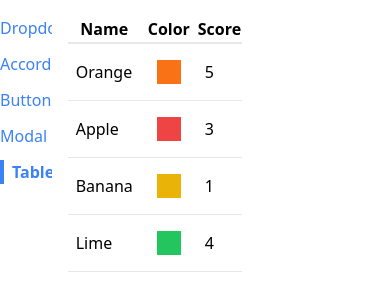
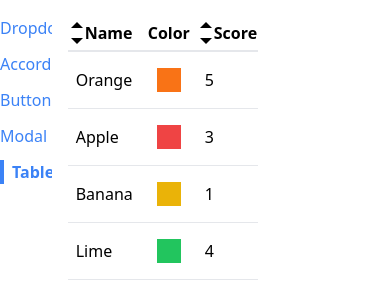
Before and after one commit to SimLukos/react-components, a React (Create React App) app: page /table in a window 390 px wide. Shown: the top 302 px of the page. Built offline with nearby package versions, Linux system fonts and the light colour scheme.

Commit message:
added sortableTable

```diff
--- /dev/null
+++ b/src/components/SortableTable.js
@@ -0,0 +1,104 @@
+import { useState } from 'react';
+import Table from './Table';
+import { GoTriangleDown, GoTriangleUp } from 'react-icons/go';
+
+export default function SortableTable(props) {
+  const [sortOrder, setSortOrder] = useState(null);
+  const [sortBy, setSortBy] = useState(null);
+
+  const { config, data } = props;
+
+  const handleClick = (label) => {
+    if (sortBy && label !== sortBy) {
+      setSortOrder('asc');
+      setSortBy(label);
+      return;
+    }
+
+    if (sortOrder === null) {
+      setSortOrder('asc');
+      setSortBy(label);
+    } else if (sortOrder === 'asc') {
+      setSortOrder('desc');
+      setSortBy(label);
+    } else if (sortOrder === 'desc') {
+      setSortOrder(null);
+      setSortBy(null);
+    }
+  };
+
+  const updatedConfig = config.map((column) => {
+    if (!column.sortValue) {
+      return column;
+    }
+
+    return {
+      ...column,
+      header: () => (
+        <th
+          className='cursor-pointer hover:bg-gray-100'
+          onClick={() => handleClick(column.label)}
+        >
+          <div className='flex items-center'>
+            {getIcons(column.label, sortBy, sortOrder)}
+            {column.label}
+          </div>
+        </th>
+      ),
+    };
+  });
+
+  // Only sort data if sortOrder && sortBy are not null
+  // Make a copy of data prop!!! Do not modify a prop
+  // Find the correct sortValue function and use it for sort
+
+  let sortedData = data;
+  if (sortOrder && sortBy) {
+    const { sortValue } = config.find((column) => column.label === sortBy);
+    sortedData = [...data].sort((a, b) => {
+      const valueA = sortValue(a);
+      const valueB = sortValue(b);
+
+      const reverseorder = sortOrder === 'asc' ? 1 : -1;
+
+      if (typeof valueA === 'string') {
+        return valueA.localeCompare(valueB) * reverseorder;
+      } else {
+        return (valueA - valueB) * reverseorder;
+      }
+    });
+  }
+
+  return <Table {...props} config={updatedConfig} data={sortedData} />;
+}
+
+function getIcons(label, sortBy, sortOrder) {
+  if (label !== sortBy) {
+    return (
+      <div>
+        <GoTriangleUp />
+        <GoTriangleDown />
+      </div>
+    );
+  }
+  if (sortOrder == null) {
+    return (
+      <div>
+        <GoTriangleUp />
+        <GoTriangleDown />
+      </div>
+    );
+  } else if (sortOrder === 'asc') {
+    return (
+      <div>
+        <GoTriangleUp />
+      </div>
+    );
+  } else if (sortOrder === 'desc') {
+    return (
+      <div>
+        <GoTriangleDown />
+      </div>
+    );
+  }
+}
--- a/src/components/Table.js
+++ b/src/components/Table.js
@@ -1,5 +1,10 @@
+import { Fragment } from 'react';
+
 function Table({ data, config, keyFn }) {
   const renderedHeaders = config.map((column) => {
+    if (column.header) {
+      return <Fragment key={column.label}>{column.header()}</Fragment>;
+    }
     return <th key={column.label}>{column.label}</th>;
   });
 
--- a/src/pages/TablePage.js
+++ b/src/pages/TablePage.js
@@ -1,4 +1,4 @@
-import Table from '../components/Table';
+import SortableTable from '../components/SortableTable';
 
 function TablePage() {
   const data = [
@@ -28,6 +28,7 @@
     {
       label: 'Name',
       render: (fruit) => fruit.name,
+      sortValue: (fruit) => fruit.name,
     },
     {
       label: 'Color',
@@ -36,6 +37,7 @@
     {
       label: 'Score',
       render: (fruit) => fruit.score,
+      sortValue: (fruit) => fruit.score,
     },
   ];
 
@@ -46,7 +48,7 @@
 
   return (
     <div>
-      <Table data={data} config={config} keyFn={keyFn} />
+      <SortableTable data={data} config={config} keyFn={keyFn} />
     </div>
   );
 }
```
